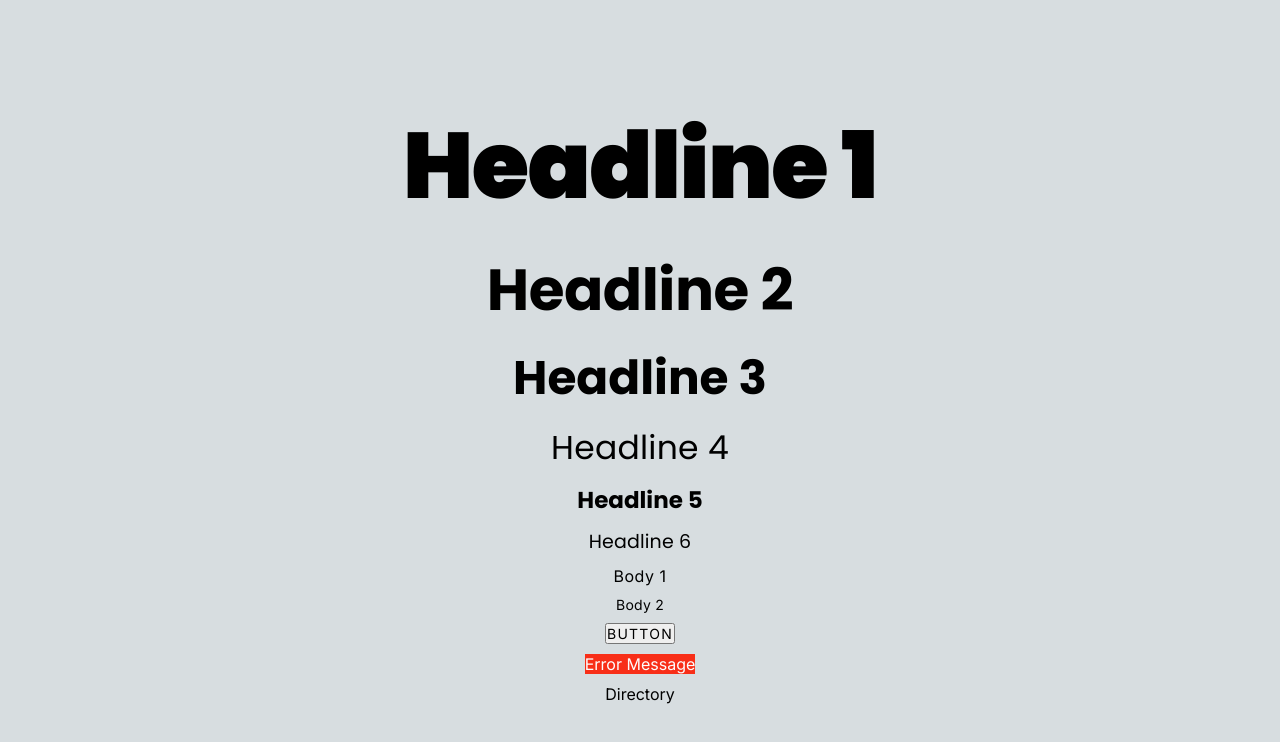
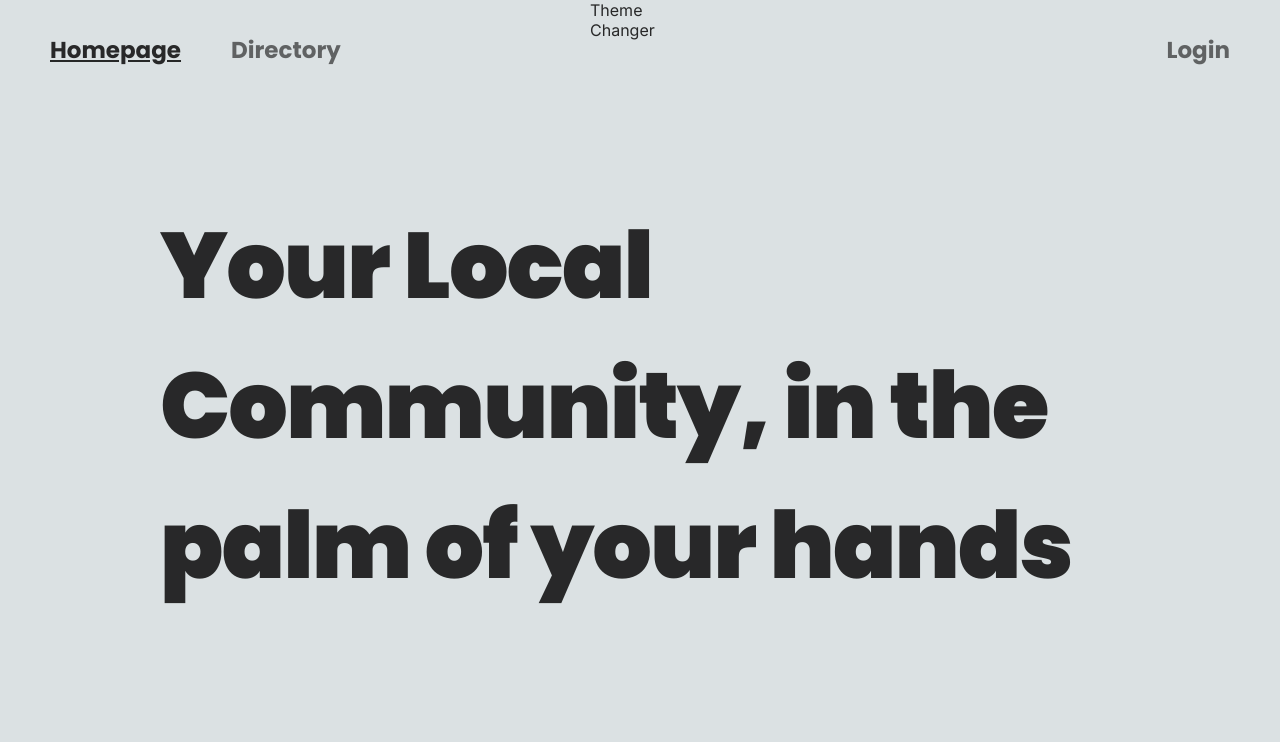
Before and after one commit to dawlishwarren/business_directory, a Next.js app: page / in a window 1280 px wide. Shown: the top 742 px of the page. Built offline with nearby package versions, Linux system fonts and the light colour scheme.

Commit message:
auth form added

```diff
--- /dev/null
+++ b/app/Header.tsx
@@ -0,0 +1,41 @@
+"use client";
+
+import Link from "next/link";
+import styles from "./header.module.css";
+import { usePathname } from "next/navigation";
+
+export default function Header() {
+	const pathname = usePathname();
+	console.log(pathname);
+	return (
+		<header className={styles.header}>
+			<nav className={styles.nav}>
+				<Link href="/">
+					<h5 className={pathname == "/" ? styles.disabled : styles.nav_link}>
+						Homepage
+					</h5>
+				</Link>
+
+				<Link href="/directory">
+					<h5
+						className={
+							pathname == "/directory" ? styles.disabled : styles.nav_link
+						}>
+						Directory
+					</h5>
+				</Link>
+			</nav>
+			<div className={styles.theme_changer}>Theme Changer</div>
+			<div className={styles.login}>
+				<Link href="/login">
+					<h5
+						className={
+							pathname == "/login" ? styles.disabled : styles.nav_link
+						}>
+						Login
+					</h5>
+				</Link>
+			</div>
+		</header>
+	);
+}
--- a/app/globals.css
+++ b/app/globals.css
@@ -21,7 +21,7 @@
 	--primary-variant-rgba: 253, 209, 33;
 	--secondary-rgba: 33, 253, 103, 1;
 	--tertiary-rgba: 0, 72, 129, 51;
-	--background-rgba: 215, 221, 224, 1;
+	--background-rgba: 215, 221, 224, 0.88;
 	--surface-rgba: 215, 221, 224, 1;
 	--error-rgba: 250, 36, 12, 0.94;
 	/* On Colors */
@@ -32,8 +32,13 @@
 	--on-primary-variant-rgba: 4, 4, 4, 1;
 	--on-secondary-rgba: 0, 0, 0, 1;
 	--on-tertiary-rgba: 251, 251, 251, 99;
-	--on-background-rgba: 13, 13, 13, 1;
+	--on-background-rgba-high: 13, 13, 13, 0.87;
+	--on-background-rgba-medium: 13, 13, 13, 0.6;
+	--on-background-rgba-disabled: 255, 255, 255, 0.38;
 	--on-surface-rgba: 13, 13, 13, 1;
+	--on-surface-rgba-high: 255, 255, 255, 0.87;
+	--on-surface-rgba-medium: 255, 255, 255, 0.6;
+	--on-surface-rgba-disabled: 255, 255, 255, 0.38;
 	--on-error-rgba: 253, 253, 253, 1;
 }
 /* Dark Mode Colour Variables */
@@ -172,7 +177,13 @@ body,
 .button {
 	letter-spacing: 1.25px;
 	text-transform: uppercase;
+	background-color: rgba(var(--background-rgba));
+	padding: 25px;
+	margin-block: 50px;
+	width: 100%;
+	border-radius: var(--border-radius);
 }
+
 /***End of Typography***/
 
 /***Global Resets***/
@@ -192,7 +203,10 @@ a {
 	color: inherit;
 	text-decoration: none;
 }
-
+.container {
+	max-width: 60rem;
+	margin: 0 auto;
+}
 @media (prefers-color-scheme: dark) {
 	html {
 		color-scheme: dark;
--- /dev/null
+++ b/app/header.module.css
@@ -0,0 +1,51 @@
+.header {
+	width: 100%;
+	height: 100px;
+	padding-inline: 50px;
+	/* padding-top: 25px; */
+	display: grid;
+	grid-template-columns: 1fr 100px 1fr;
+	overflow: hidden;
+}
+.nav {
+	display: flex;
+	gap: 50px;
+	align-items: center;
+}
+h5.disabled {
+	text-decoration: underline;
+	cursor: auto;
+}
+h5.nav_link {
+	position: relative;
+	display: inline-block;
+	background-clip: text;
+	background: linear-gradient(
+		to right,
+		rgba(var(--on-background-rgba-high)) 0%,
+		rgba(var(--on-background-rgba-high)) 50%,
+		rgba(var(--on-background-rgba-medium)) 50%
+	);
+	-webkit-background-clip: text;
+	-webkit-text-fill-color: transparent;
+	background-size: 200% 100%;
+	background-position: 100%;
+	transition: background-position 275ms ease;
+}
+h5.nav_link:hover {
+	background-position: 0 100%;
+}
+.header > * > a:focus-within > h5 {
+	color: rgba(var(--tertiary-rgba));
+	-webkit-text-fill-color: inherit;
+}
+nav.nav,
+.theme_changer,
+.login {
+	width: 100%;
+}
+.login {
+	display: flex;
+	justify-content: right;
+	align-items: center;
+}
--- a/app/layout.tsx
+++ b/app/layout.tsx
@@ -1,6 +1,7 @@
 import "./globals.css";
 import { Providers } from "./providers";
 import { inter, poppins } from "./fonts";
+import Header from "./Header";
 
 export const metadata = {
 	title: "Create Next App",
@@ -18,7 +19,10 @@ export default function RootLayout({
 			lang="en"
 			className={`${inter.variable} ${poppins.variable}`}>
 			<body className={inter.className}>
-				<Providers>{children}</Providers>
+				<Providers>
+					<Header />
+					{children}
+				</Providers>
 			</body>
 		</html>
 	);
--- /dev/null
+++ b/app/login/authForm.module.css
@@ -0,0 +1,24 @@
+.label {
+	color: rgba(var(--on-surface-rgba));
+	font-size: 24px;
+}
+.input {
+	margin-top: 10px;
+	width: 100%;
+	padding: 10px;
+	border-radius: var(--border-radius);
+}
+.container {
+	margin: 0;
+	padding-top: 50px;
+	color: rgba(var(--surface-rgba));
+}
+.container > * {
+	padding-top: 1rem;
+}
+.message {
+	width: 100%;
+	padding: 1rem;
+	background: rgba(var(--error-rgba));
+	color: rgba(var(--on-error-rgba));
+}
--- a/app/page.module.css
+++ b/app/page.module.css
@@ -6,224 +6,3 @@
 	padding: 6rem;
 	min-height: 100vh;
 }
-
-.description {
-  display: inherit;
-  justify-content: inherit;
-  align-items: inherit;
-  font-size: 0.85rem;
-  max-width: var(--max-width);
-  width: 100%;
-  z-index: 2;
-  font-family: var(--font-mono);
-}
-
-.description a {
-  display: flex;
-  justify-content: center;
-  align-items: center;
-  gap: 0.5rem;
-}
-
-.description p {
-  position: relative;
-  margin: 0;
-  padding: 1rem;
-  background-color: rgba(var(--callout-rgb), 0.5);
-  border: 1px solid rgba(var(--callout-border-rgb), 0.3);
-  border-radius: var(--border-radius);
-}
-
-.code {
-  font-weight: 700;
-  font-family: var(--font-mono);
-}
-
-.grid {
-  display: grid;
-  grid-template-columns: repeat(4, minmax(25%, auto));
-  width: var(--max-width);
-  max-width: 100%;
-}
-
-.card {
-  padding: 1rem 1.2rem;
-  border-radius: var(--border-radius);
-  background: rgba(var(--card-rgb), 0);
-  border: 1px solid rgba(var(--card-border-rgb), 0);
-  transition: background 200ms, border 200ms;
-}
-
-.card span {
-  display: inline-block;
-  transition: transform 200ms;
-}
-
-.card h2 {
-  font-weight: 600;
-  margin-bottom: 0.7rem;
-}
-
-.card p {
-  margin: 0;
-  opacity: 0.6;
-  font-size: 0.9rem;
-  line-height: 1.5;
-  max-width: 30ch;
-}
-
-.center {
-  display: flex;
-  justify-content: center;
-  align-items: center;
-  position: relative;
-  padding: 4rem 0;
-}
-
-.center::before {
-  background: var(--secondary-glow);
-  border-radius: 50%;
-  width: 480px;
-  height: 360px;
-  margin-left: -400px;
-}
-
-.center::after {
-  background: var(--primary-glow);
-  width: 240px;
-  height: 180px;
-  z-index: -1;
-}
-
-.center::before,
-.center::after {
-  content: '';
-  left: 50%;
-  position: absolute;
-  filter: blur(45px);
-  transform: translateZ(0);
-}
-
-.logo {
-  position: relative;
-}
-/* Enable hover only on non-touch devices */
-@media (hover: hover) and (pointer: fine) {
-  .card:hover {
-    background: rgba(var(--card-rgb), 0.1);
-    border: 1px solid rgba(var(--card-border-rgb), 0.15);
-  }
-
-  .card:hover span {
-    transform: translateX(4px);
-  }
-}
-
-@media (prefers-reduced-motion) {
-  .card:hover span {
-    transform: none;
-  }
-}
-
-/* Mobile */
-@media (max-width: 700px) {
-  .content {
-    padding: 4rem;
-  }
-
-  .grid {
-    grid-template-columns: 1fr;
-    margin-bottom: 120px;
-    max-width: 320px;
-    text-align: center;
-  }
-
-  .card {
-    padding: 1rem 2.5rem;
-  }
-
-  .card h2 {
-    margin-bottom: 0.5rem;
-  }
-
-  .center {
-    padding: 8rem 0 6rem;
-  }
-
-  .center::before {
-    transform: none;
-    height: 300px;
-  }
-
-  .description {
-    font-size: 0.8rem;
-  }
-
-  .description a {
-    padding: 1rem;
-  }
-
-  .description p,
-  .description div {
-    display: flex;
-    justify-content: center;
-    position: fixed;
-    width: 100%;
-  }
-
-  .description p {
-    align-items: center;
-    inset: 0 0 auto;
-    padding: 2rem 1rem 1.4rem;
-    border-radius: 0;
-    border: none;
-    border-bottom: 1px solid rgba(var(--callout-border-rgb), 0.25);
-    background: linear-gradient(
-      to bottom,
-      rgba(var(--background-start-rgb), 1),
-      rgba(var(--callout-rgb), 0.5)
-    );
-    background-clip: padding-box;
-    backdrop-filter: blur(24px);
-  }
-
-  .description div {
-    align-items: flex-end;
-    pointer-events: none;
-    inset: auto 0 0;
-    padding: 2rem;
-    height: 200px;
-    background: linear-gradient(
-      to bottom,
-      transparent 0%,
-      rgb(var(--background-end-rgb)) 40%
-    );
-    z-index: 1;
-  }
-}
-
-/* Tablet and Smaller Desktop */
-@media (min-width: 701px) and (max-width: 1120px) {
-  .grid {
-    grid-template-columns: repeat(2, 50%);
-  }
-}
-
-@media (prefers-color-scheme: dark) {
-  .vercelLogo {
-    filter: invert(1);
-  }
-
-  .logo {
-    filter: invert(1) drop-shadow(0 0 0.3rem #ffffff70);
-  }
-}
-
-@keyframes rotate {
-  from {
-    transform: rotate(360deg);
-  }
-  to {
-    transform: rotate(0deg);
-  }
-}
--- a/app/page.tsx
+++ b/app/page.tsx
@@ -1,20 +1,11 @@
 import styles from "./page.module.css";
-import Link from "next/link";
 
 export default function Home() {
 	return (
 		<main className={styles.main}>
-			<h1>Headline 1</h1>
-			<h2>Headline 2</h2>
-			<h3>Headline 3</h3>
-			<h4>Headline 4</h4>
-			<h5>Headline 5</h5>
-			<h6>Headline 6</h6>
-			<p className="body_1">Body 1</p>
-			<p className="body_2">Body 2</p>
-			<button className="button">Button</button>
-			<p className="error">Error Message</p>
-			<Link href="/directory">Directory</Link>
+			<div className="container">
+				<h1>Your Local Community, in the palm of your hands</h1>
+			</div>
 		</main>
 	);
 }
--- a/package.json
+++ b/package.json
@@ -12,6 +12,8 @@
 	},
 	"dependencies": {
 		"@supabase/auth-helpers-nextjs": "^0.7.1",
+		"@supabase/auth-ui-react": "^0.4.2",
+		"@supabase/auth-ui-shared": "^0.1.6",
 		"@supabase/supabase-js": "^2.24.0",
 		"@types/node": "20.2.5",
 		"@types/react": "18.2.8",
```
Also changed, not shown: app/login/auth-form.tsx (added, +35 -0 lines), app/login/page.tsx (added, +17 -0 lines), 1 other file (tests, documents, lock files or other folders). Lines whose indentation alone changed are shown as unchanged.
